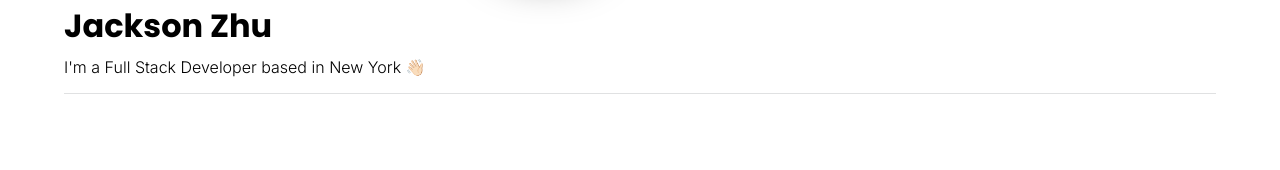
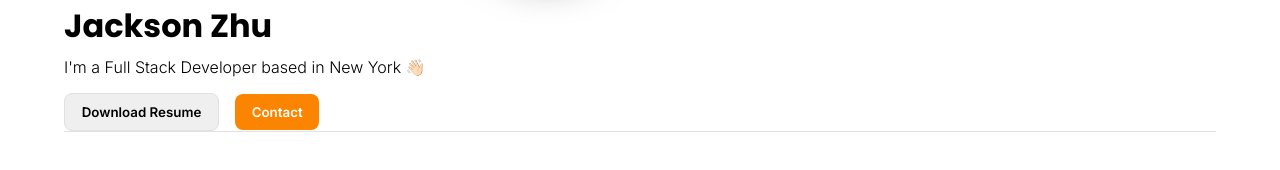
Before and after one commit to Jacksonwrk3/Portfolio, a Gatsby site: page / in a window 1280 px wide. Shown: the part 342-512 px from the top of the page. Built offline with nearby package versions, Linux system fonts and the light colour scheme; Gatsby itself is replaced by a stand-in of ours.

Commit message:
wrote button component, next step is to work on allowing them to download my resume

```diff
--- /dev/null
+++ b/src/components/Button/Button.jsx
@@ -0,0 +1,16 @@
+import React from "react";
+import * as styles from "./Button.module.css";
+
+const Button = (props) => {
+  return (
+    <button
+      className={`${styles.button} ${
+        props.variant === "primary" ? styles.primary : styles.secondary
+      } ${props.className}`}
+    >
+      {props.children}
+    </button>
+  );
+};
+
+export default Button;
--- /dev/null
+++ b/src/components/Button/Button.module.css
@@ -0,0 +1,20 @@
+.button {
+  font-family: "Inter", sans-serif;
+  padding-left: 1.25em;
+  padding-right: 1.25em;
+  padding-top: 0.75em;
+  padding-bottom: 0.75em;
+  border-radius: 8px;
+  font-weight: 600;
+}
+
+.primary {
+  border-style: none;
+  background-color: #fb8500;
+  color: white;
+}
+
+.secondary {
+  border: 1px solid #e0e1e2;
+  color: black;
+}
--- a/src/components/Profile/Profile.jsx
+++ b/src/components/Profile/Profile.jsx
@@ -1,6 +1,7 @@
 import React from "react";
 import * as styles from "./Profile.module.css";
 import Banner from "../Banner/Banner";
+import Button from "../Button/Button";
 const Profile = (props) => {
   return (
     <section className={styles.profileContainer}>
@@ -12,6 +13,16 @@ const Profile = (props) => {
           I'm a Full Stack Developer based in New York 👋🏻
         </p>
       </div>
+      <div className={styles.btnContainer}>
+        <Button className={styles.btnSpace}>Download Resume</Button>
+        <Button variant="primary">Contact</Button>
+      </div>
+      <div classNAme={styles.mediaInfoContainer}>
+        <span></span>
+        <span></span>
+        <span></span>
+        <span></span>
+      </div>
       <div className={styles.borderBottom}></div>
     </section>
   );
--- a/src/components/Profile/Profile.module.css
+++ b/src/components/Profile/Profile.module.css
@@ -34,4 +34,12 @@
   border-bottom: 1px solid #e0e1e2;
   width: 90%;
 }
+
+.btnContainer {
+  width: 90%;
+}
+
+.btnSpace {
+  margin-right: 1rem;
+}
 /* Iphone SE end */
--- a/src/pages/index.js
+++ b/src/pages/index.js
@@ -1,6 +1,7 @@
 import React from "react";
 import NavBar from "../components/NavBar/NavBar.jsx";
 import Profile from "../components/Profile/Profile.jsx";
+import Button from "../components/Button/Button.jsx";
 import "./global.css";
 export default function Home() {
   return (
```
